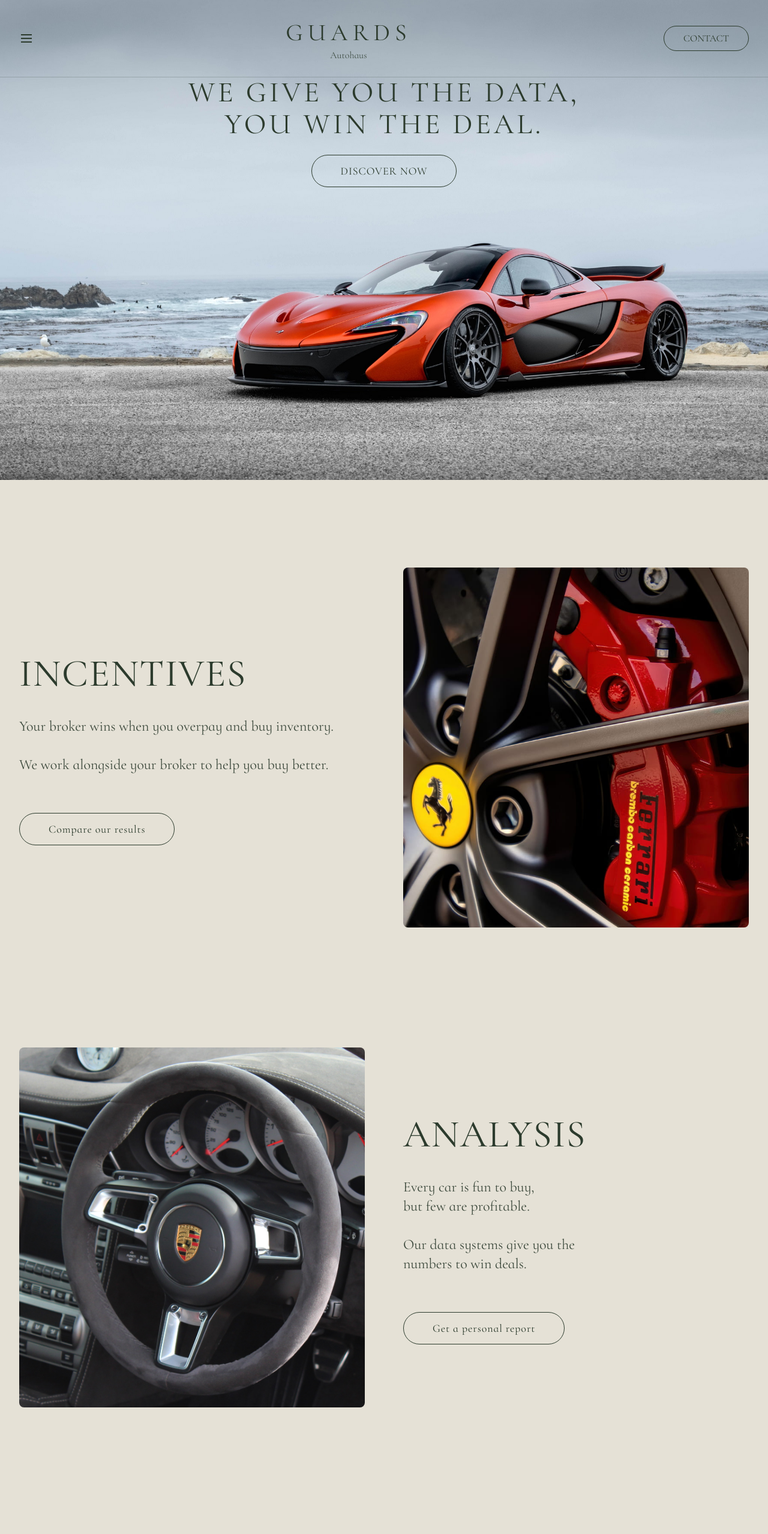
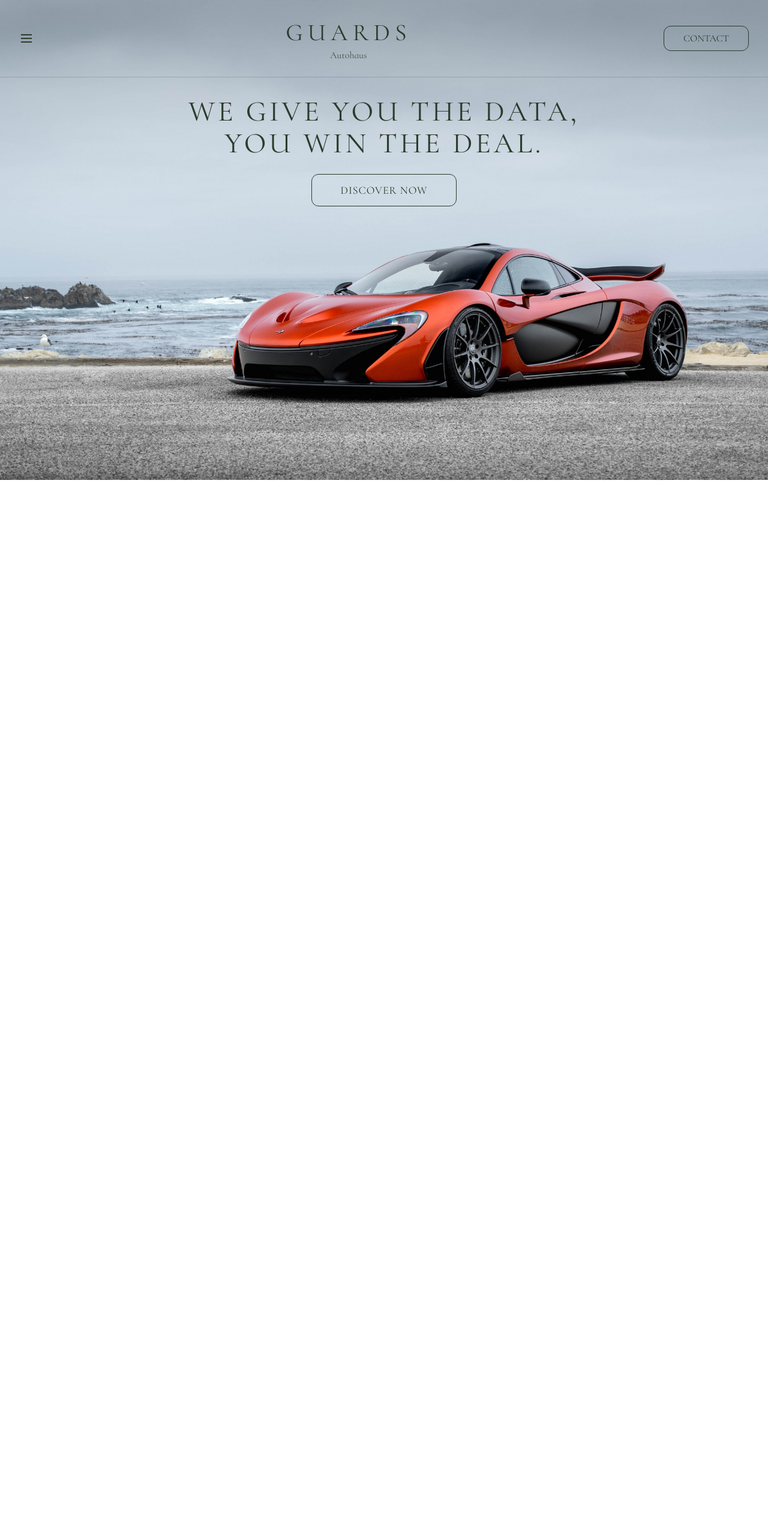
Before and after one commit to rafaelsinger/maison, a Next.js app: page / in a window 1280 px wide. Shown: the top 2557 px of the page at 60% size. After the commit the page ends 800 px from the top, so only its background shows below. Built offline with nearby package versions, Linux system fonts and the light colour scheme.

Commit message:
stylistic changes and working on scroll behavior

```diff
--- a/app/page.tsx
+++ b/app/page.tsx
@@ -9,7 +9,7 @@ export default function Home() {
 
   useEffect(() => {
     const handleScroll = () => {
-      const isScrolled = window.scrollY > window.innerHeight - 100;
+      const isScrolled = window.scrollY > window.innerHeight * 0.5;
       setScrolled(isScrolled);
     };
 
@@ -20,7 +20,7 @@ export default function Home() {
   useScrollAnimation();
 
   return (
-    <div className="relative">
+    <div className="relative h-screen overflow-y-auto snap-y snap-mandatory">
       {/* Navigation - Dynamic background */}
       <nav className={`fixed w-full z-30 flex justify-between items-center px-8 py-6 border-b transition-all duration-300 ${
         scrolled ? 'bg-[#E5E1D6] border-[#2C3B2D]/20' : 'border-[#2C3B2D]/20'
@@ -36,13 +36,13 @@ export default function Home() {
           <h1 className="text-[2.5rem] font-['Cormorant_Infant'] text-[#2C3B2D] tracking-[0.2em] uppercase">Guards</h1>
           <span className="text-[1rem] font-['Cormorant_Infant'] text-[#2C3B2D]/80 -mt-1">Autohaus</span>
         </div>
-        <button className="px-8 py-2 border border-[#2C3B2D] rounded-[2rem] text-[#2C3B2D] font-['Cormorant_Infant'] hover:bg-[#2C3B2D] hover:text-white transition-colors">
+        <button className="px-8 py-2 border border-[#2C3B2D] rounded-[0.75rem] text-[#2C3B2D] font-['Cormorant_Infant'] hover:bg-[#2C3B2D] hover:text-white transition-colors">
           CONTACT
         </button>
       </nav>
 
       {/* Hero Section */}
-      <section className="relative h-screen">
+      <section className="relative h-screen snap-start">
         <div className="absolute inset-0 z-0">
           <Image
             src="/mclaren-p1.jpg"
@@ -55,13 +55,13 @@ export default function Home() {
         </div>
 
         <div className="relative z-10 h-full">
-          <div className="pt-32 flex flex-col items-center text-center px-4">
+          <div className="pt-40 flex flex-col items-center text-center px-4">
             <h2 className="text-[3rem] font-['Cormorant_Infant'] text-[#2C3B2D] leading-[1.1] max-w-[90%] tracking-[0.1em] uppercase">
               We Give You The Data,
               <br />
               You Win The Deal.
             </h2>
-            <button className="mt-6 px-12 py-3 border border-[#2C3B2D] rounded-[2rem] text-[#2C3B2D] font-['Cormorant_Infant'] text-lg tracking-wider uppercase hover:bg-[#2C3B2D] hover:text-white transition-colors">
+            <button className="mt-6 px-12 py-3 border border-[#2C3B2D] rounded-[0.75rem] text-[#2C3B2D] font-['Cormorant_Infant'] text-lg tracking-wider uppercase hover:bg-[#2C3B2D] hover:text-white transition-colors">
               Discover Now
             </button>
           </div>
@@ -69,7 +69,7 @@ export default function Home() {
       </section>
 
       {/* Incentives Section */}
-      <section className="min-h-screen bg-[#E5E1D6] relative overflow-hidden">
+      <section className="min-h-screen bg-[#E5E1D6] relative overflow-hidden snap-start">
         <div className="max-w-7xl mx-auto px-8 py-24 flex items-center gap-16">
           <div className="w-1/2 space-y-8" data-animate-on-scroll>
             <h2 className="text-[4rem] font-['Cormorant_Infant'] text-[#2C3B2D] leading-tight tracking-wide">
@@ -81,7 +81,7 @@ export default function Home() {
             <p className="text-2xl font-['Cormorant_Infant'] text-[#2C3B2D]/90">
               We work alongside your broker to help you buy better.
             </p>
-            <button className="mt-8 px-12 py-3 border border-[#2C3B2D] rounded-[2rem] text-[#2C3B2D] font-['Cormorant_Infant'] text-lg tracking-wider hover:bg-[#2C3B2D] hover:text-white transition-colors">
+            <button className="mt-8 px-12 py-3 border border-[#2C3B2D] rounded-[0.75rem] text-[#2C3B2D] font-['Cormorant_Infant'] text-lg tracking-wider hover:bg-[#2C3B2D] hover:text-white transition-colors">
               Compare our results
             </button>
           </div>
@@ -98,7 +98,7 @@ export default function Home() {
       </section>
 
       {/* Analysis Section */}
-      <section className="min-h-screen bg-[#E5E1D6] relative overflow-hidden">
+      <section className="min-h-screen bg-[#E5E1D6] relative overflow-hidden snap-start">
         <div className="max-w-7xl mx-auto px-8 py-24 flex items-center gap-16">
           <div className="w-1/2 relative h-[600px]" data-animate-on-scroll>
             <Image
@@ -123,7 +123,7 @@ export default function Home() {
               <br />
               numbers to win deals.
             </p>
-            <button className="mt-8 px-12 py-3 border border-[#2C3B2D] rounded-[2rem] text-[#2C3B2D] font-['Cormorant_Infant'] text-lg tracking-wider hover:bg-[#2C3B2D] hover:text-white transition-colors">
+            <button className="mt-8 px-12 py-3 border border-[#2C3B2D] rounded-[0.75rem] text-[#2C3B2D] font-['Cormorant_Infant'] text-lg tracking-wider hover:bg-[#2C3B2D] hover:text-white transition-colors">
               Get a personal report
             </button>
           </div>
@@ -131,7 +131,7 @@ export default function Home() {
       </section>
 
       {/* Dream Cars Section */}
-      <section className="min-h-screen bg-[#E5E1D6] relative overflow-hidden">
+      <section className="min-h-screen bg-[#E5E1D6] relative overflow-hidden snap-start">
         <div className="max-w-7xl mx-auto px-8 py-24 flex flex-col items-center">
           {/* Header */}
           <div className="text-center mb-16 space-y-6" data-animate-on-scroll>
@@ -204,7 +204,7 @@ export default function Home() {
           </div>
 
           {/* CTA Button */}
-          <button className="px-16 py-4 border border-[#2C3B2D] rounded-[2rem] text-[#2C3B2D] font-['Cormorant_Infant'] text-xl tracking-wider hover:bg-[#2C3B2D] hover:text-white transition-colors" data-animate-on-scroll>
+          <button className="px-16 py-4 border border-[#2C3B2D] rounded-[0.75rem] text-[#2C3B2D] font-['Cormorant_Infant'] text-xl tracking-wider hover:bg-[#2C3B2D] hover:text-white transition-colors" data-animate-on-scroll>
             DISCOVER NOW
           </button>
         </div>
```
